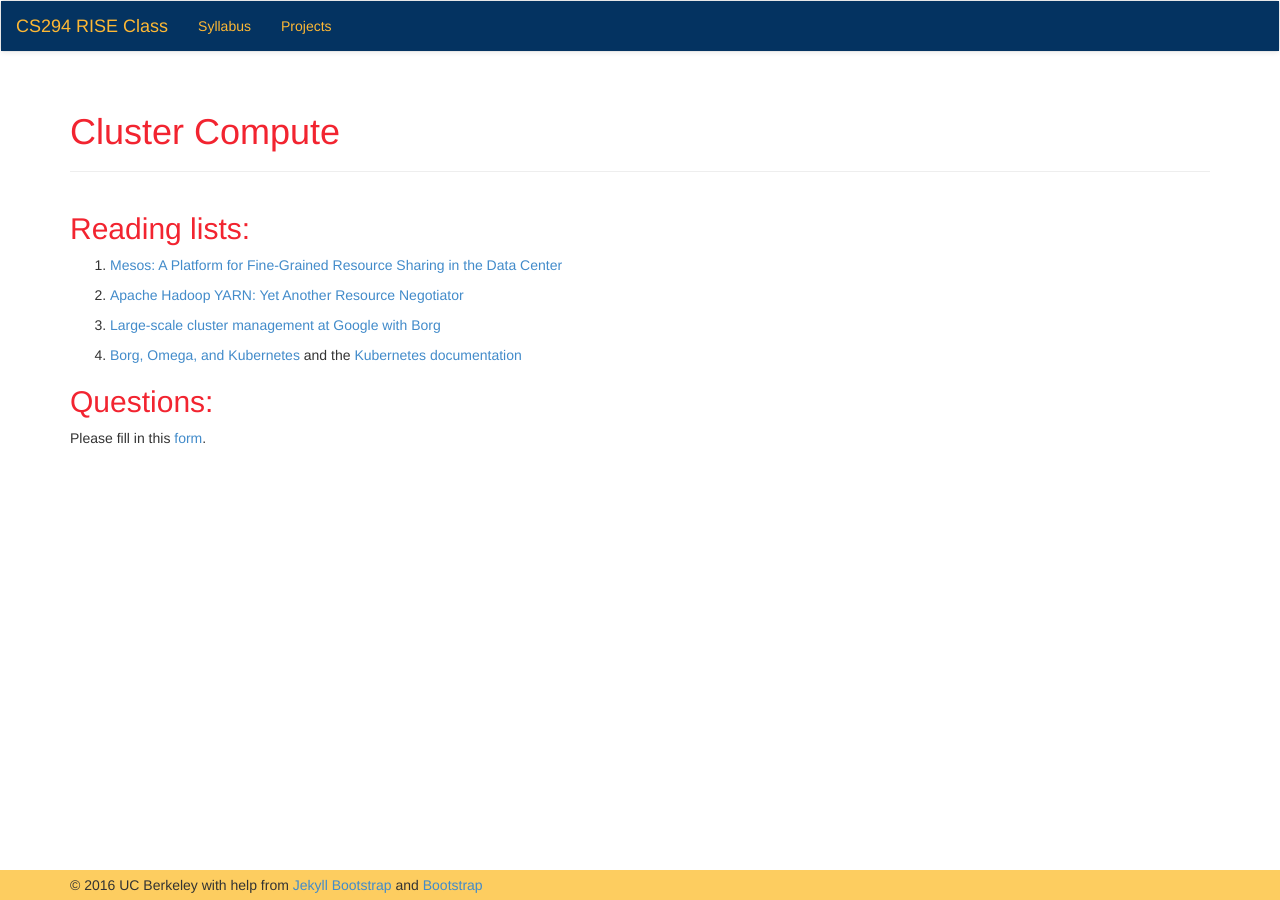
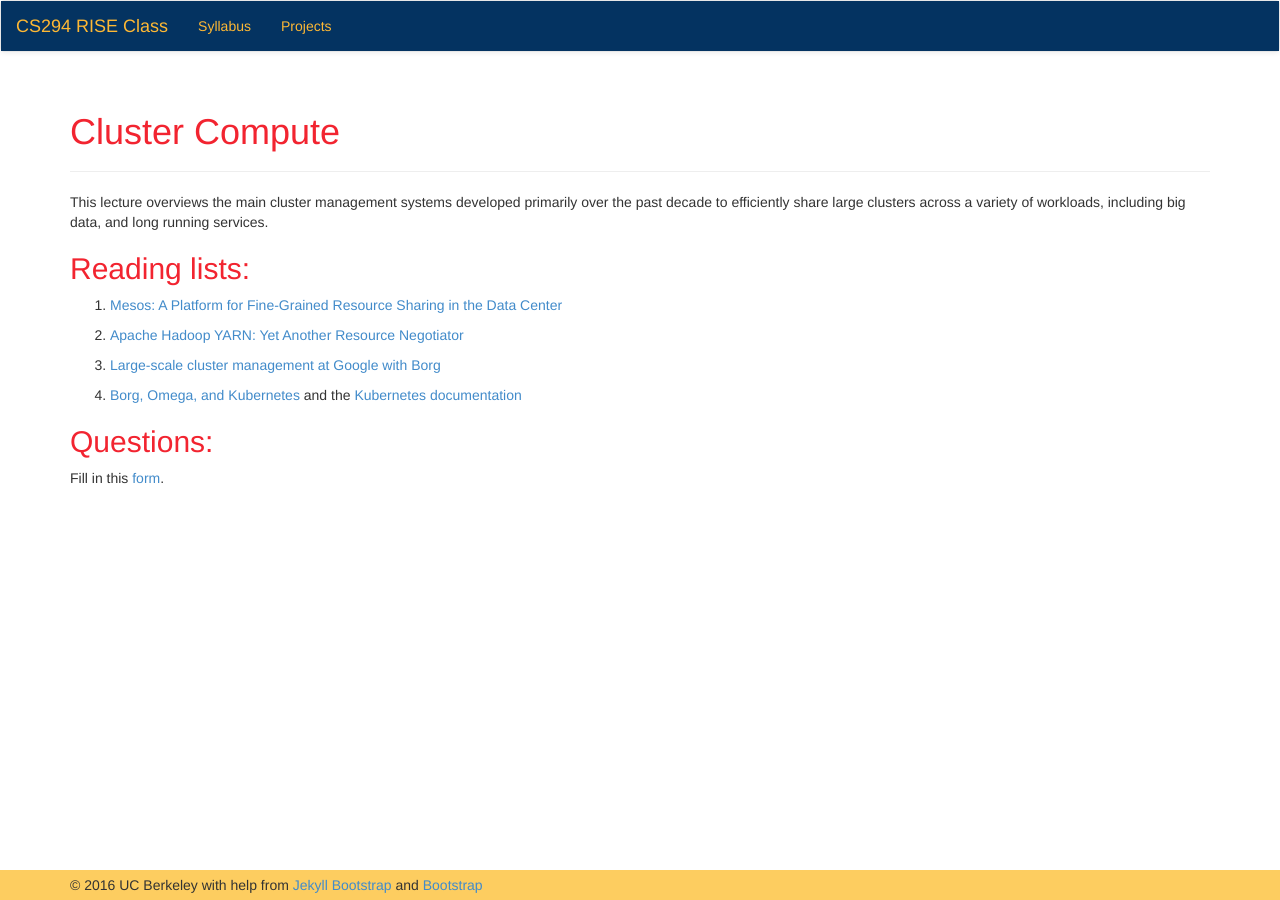
Before and after one commit to ucbrise/cs294-rise-fa16, a Jekyll site: the page built from cluster_compute.md, in a window 1280 px wide. Built offline with Jekyll 4.4.1, drawn with Linux system fonts in a browser that asks for light colours; nearby versions of some CDN libraries.

Commit message:
added description.

```diff
--- a/cluster_compute.md
+++ b/cluster_compute.md
@@ -4,6 +4,8 @@ title: "Cluster Compute"
 description: "Cluster Compute"
 use_math: true
 ---
+
+This lecture overviews the main cluster management systems developed primarily over the past decade to efficiently share large clusters across a variety of workloads, including big data, and long running services.
 
 ## Reading lists:
 
@@ -17,7 +19,7 @@ use_math: true
 
 ## Questions:
 
-Please fill in this [form](https://goo.gl/forms/iA4sNyuvSs1lJVtx2).
+Fill in this [form](https://goo.gl/forms/iA4sNyuvSs1lJVtx2).
 
 <!---
 <iframe src="https://goo.gl/forms/iA4sNyuvSs1lJVtx2/viewform?embedded=true" width="760" height="500" frameborder="0" marginheight="0" marginwidth="0">Loading...</iframe>
```
